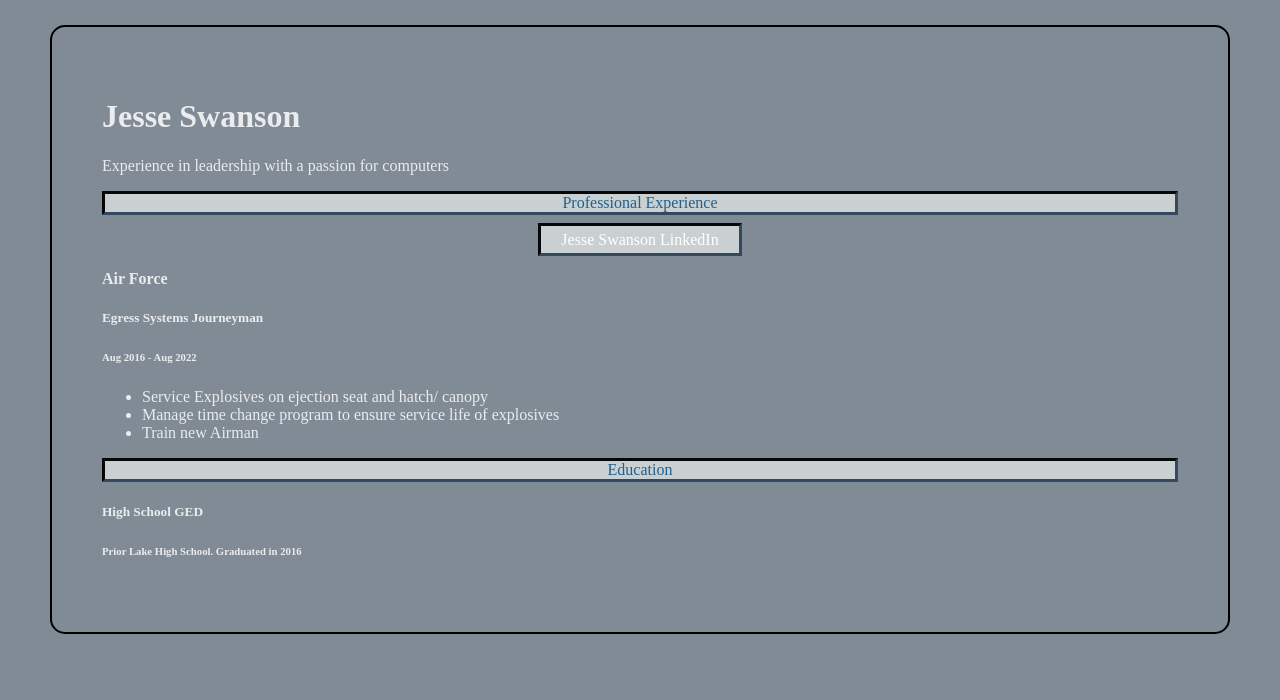
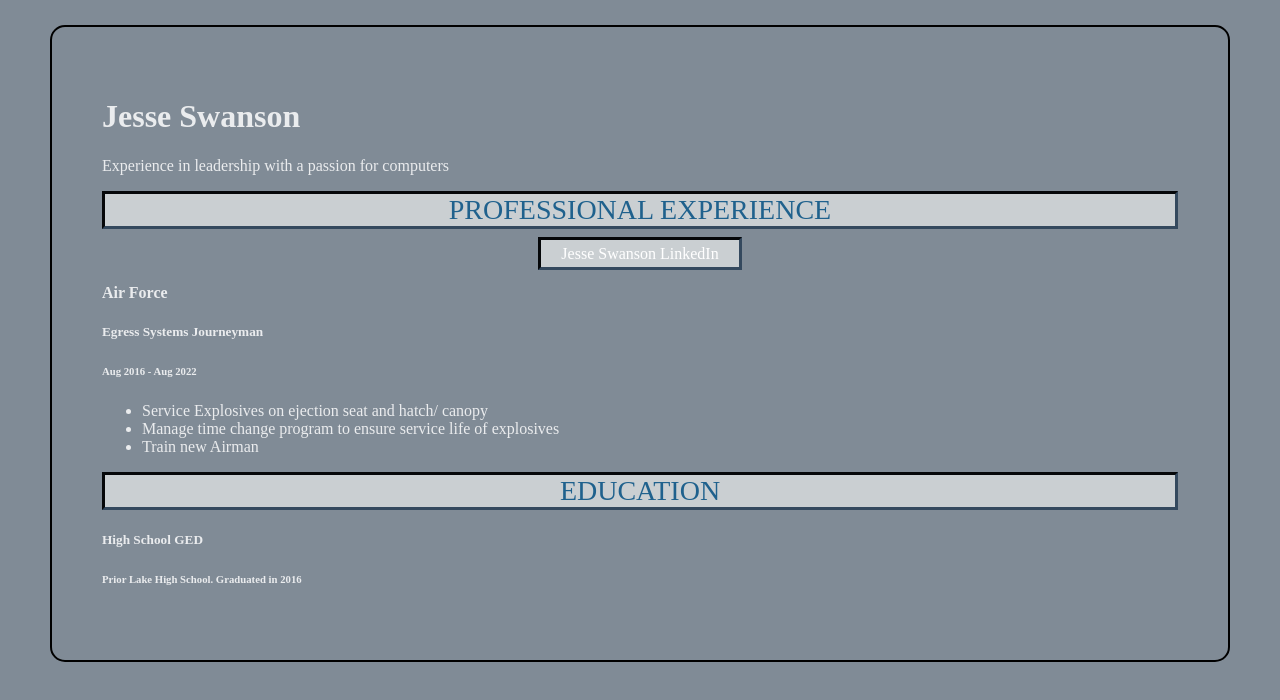
Before and after one commit to Jswanson97/Jswanson97.github.io, a plain HTML site: page index.html in a window 1280 px wide. Drawn offline with Linux system fonts and the light colour scheme.

Commit message:
Update style.css

```diff
--- a/style.css
+++ b/style.css
@@ -15,6 +15,8 @@ body {
   border-color: #34495E;
   background-color: #CACFD2;
   text-align: center;
+  text-transform: Uppercase;
+  font-size: 1.75em;
 
 
 }
```
